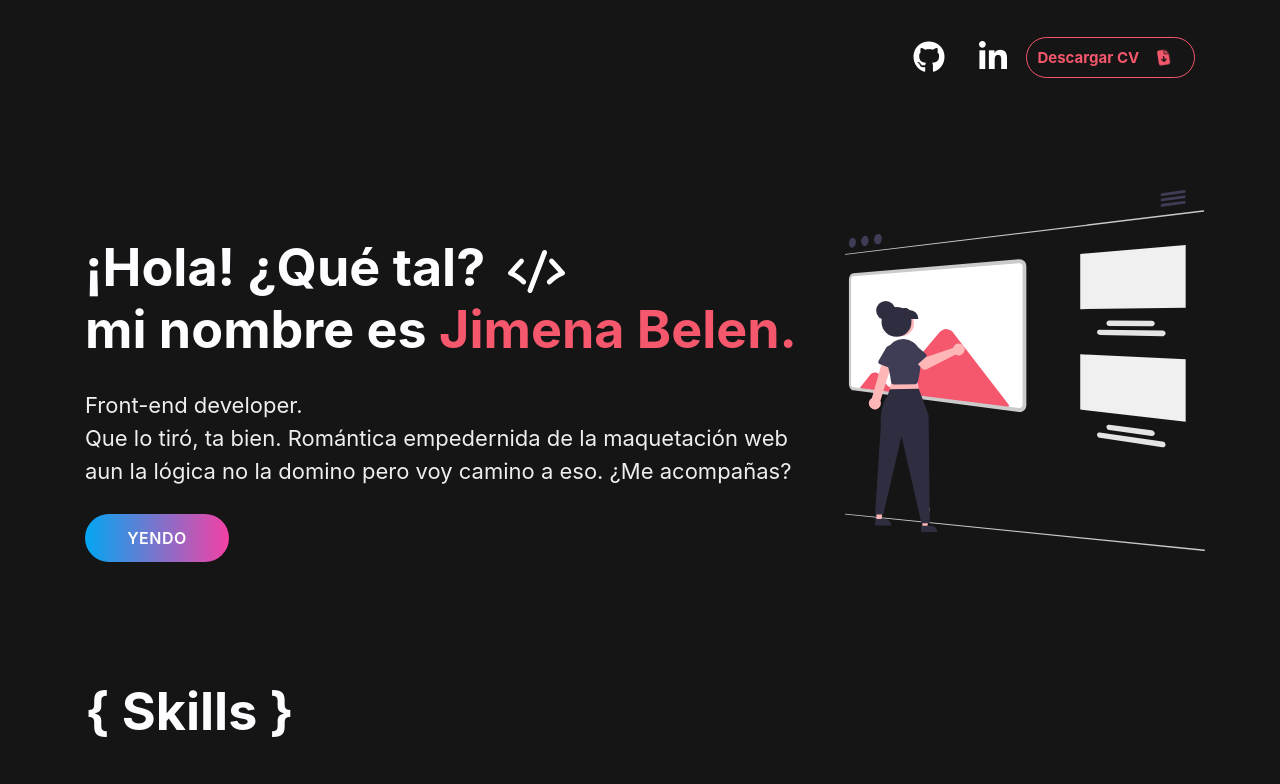
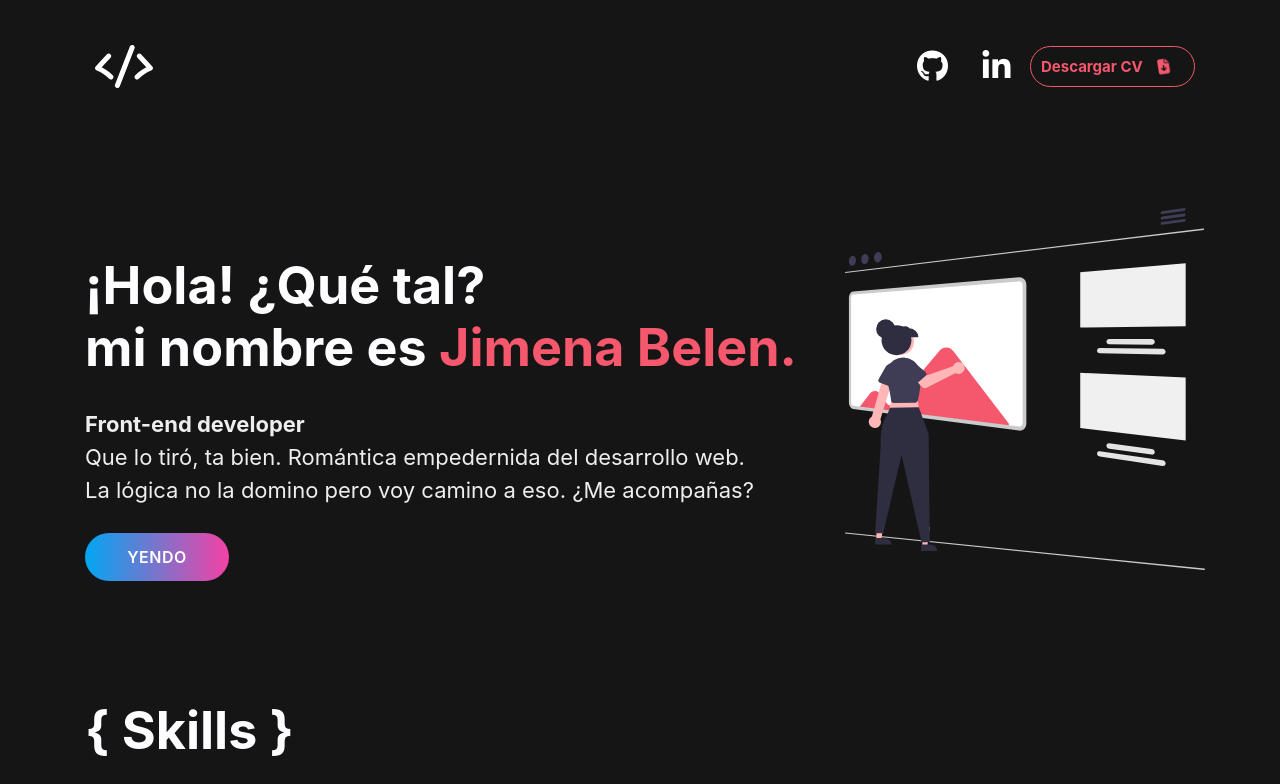
Before and after one commit to jimenabelentorrilla/portfolio, a website: page index.html in a window 1280 px wide. Shown: the top 784 px of the page. Drawn offline with nearby package versions, Linux system fonts and the light colour scheme.

Commit message:
delete-cat

```diff
--- a/css/style.css
+++ b/css/style.css
@@ -20,7 +20,8 @@ body {
     display: flex;
     padding-top: 45px;
     flex-direction: row;
-    justify-content: end;
+    justify-content: space-between;
+    align-items: center;
 }
 
 i.fa {
--- a/index.html
+++ b/index.html
@@ -22,10 +22,13 @@
             <div class="col-lg-12">
                 <nav>
                     <div class="list">
+                        <div>
+                            <img class="code_white" src="./css/assets/code_white.svg">
+                        </div>
                         <span>
                             <a href="https://github.com/jimenabelentorrilla" target="_blank" style="color: white;"><i class="fa-brands fa fa-github fa-2xl"></i></a>
                             <a href="https://www.linkedin.com/in/jimena-belen-torrilla/" target="_blank" style="color: white;"><i class="fa-brands fa fa-linkedin fa-2xl"></i></a>
-                            <a href="./css/assets/Cv_Torrilla_Jimena_Belen.pdf" target="_blank" class="cv"><span>Descargar CV <i class="fa-solid fa-file-arrow-down fa fa-2x1 fa-shake" style="--fa-animation-duration: 4s;  --fa-fade-opacity: 0.9;"></i></span></a>
+                            <a href="./css/assets/Cv_Torrilla_Jimena_Belen.pdf" target="_blank" class="cv"><span>Descargar CV<i class="fa-solid fa-file-arrow-down fa fa-2x1 fa-shake" style="--fa-animation-duration: 4s;  --fa-fade-opacity: 0.9;"></i></span></a>
                         </span>
                     </div>
                 </nav>
@@ -36,8 +39,8 @@
         <div class="row row2">
             <div class=" col-lg-8 main_flex">
                 <div class="main">
-                    <h1 class="main__encabezado">¡Hola! ¿Qué tal? <img class="code_white" src="./css/assets/code_white.svg"><br> mi nombre es <span class="name">Jimena Belen.</span></h1>
-                    <p class="main__parrafo">Front-end developer. <br> Que lo tiró, ta bien. Romántica empedernida de la maquetación web<br>aun la lógica no la domino pero voy camino a eso. ¿Me acompañas? </p>
+                    <h1 class="main__encabezado">¡Hola! ¿Qué tal? <br> mi nombre es <span class="name">Jimena Belen.</span></h1>
+                    <p class="main__parrafo"><b>Front-end developer</b> <br> Que lo tiró, ta bien. Romántica empedernida del desarrollo web.<br>La lógica no la domino pero voy camino a eso. ¿Me acompañas? </p>
                     <a href="#proyectos"><input class="main_button" type="submit" value="YENDO"></a>
                 </div>
             </div>
@@ -175,7 +178,6 @@
                 <div class="col-lg-12 ">
                     <div class="list2 ">
                         <span>
-                        <a href="https://www.youtube.com/watch?v=Dy4HA3vUv2c&ab_channel=BlueOysterCultVEVO" target="_blank" style="color: white;"><i class="fa-solid fa-cat fa-2xl fa-bounce"></i></a>
                         <a href="https://github.com/jimenabelentorrilla " target="_blank " style="color: white; "><i class="fa-brands fa fa-github fa-2xl "></i></a>
                         <a href="https://www.linkedin.com/in/jimena-belen-torrilla/ " target="_blank " style="color: white; "><i class="fa-brands fa fa-linkedin fa-2xl "></i></a>
                         <a href="./css/assets/Cv_Torrilla_Jimena_Belen.pdf " target="_blank " style="color: #f5576c; "><i class="fa-solid fa-file-arrow-down fa fa-2xl fa-shake " style="--fa-animation-duration: 2s; --fa-fade-opacity: 0.6; "></i></a>
```
